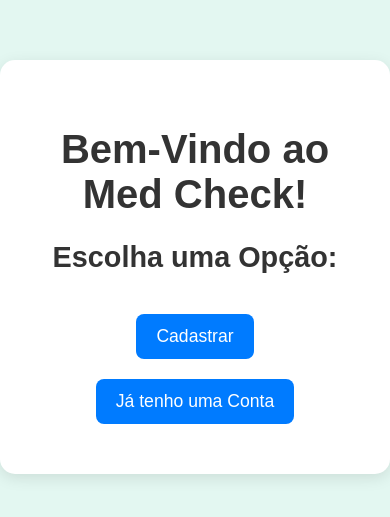
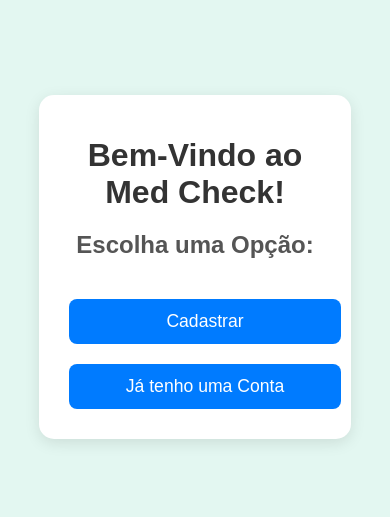
Before and after one commit to Emily2828/MedCheck, a plain HTML site: page index.html in a window 390 px wide. Shown: the part 155-672 px from the top of the page. Drawn offline with Linux system fonts and the light colour scheme.

Commit message:
Update index.css

```diff
--- a/index.css
+++ b/index.css
@@ -1,6 +1,6 @@
 body {
     font-family: 'Poppins', sans-serif;
-    background-color: #e3f7f1; /* verde-água pastel */
+    background-color: #e3f7f1;
     display: flex;
     justify-content: center;
     align-items: center;
@@ -18,16 +18,19 @@ body {
     max-width: 600px;
     color: #333;
     text-align: center;
+    box-sizing: border-box;
 }
 
 h1 {
     font-size: 2.5rem;
     margin-bottom: 20px;
+    color: #333;
 }
 
 h2 {
     font-size: 1.8rem;
     margin-bottom: 30px;
+    color: #555;
 }
 
 button {
@@ -40,8 +43,31 @@ button {
     cursor: pointer;
     margin: 10px;
     transition: background-color 0.3s ease;
+    width: 200px;
 }
 
 button:hover {
     background-color: #0056b3;
 }
+
+a {
+    text-decoration: none;
+}
+
+@media (max-width: 768px) {
+    .container {
+        padding: 20px;
+    }
+
+    h1 {
+        font-size: 2rem;
+    }
+
+    h2 {
+        font-size: 1.5rem;
+    }
+
+    button {
+        width: 100%;
+    }
+}
```
